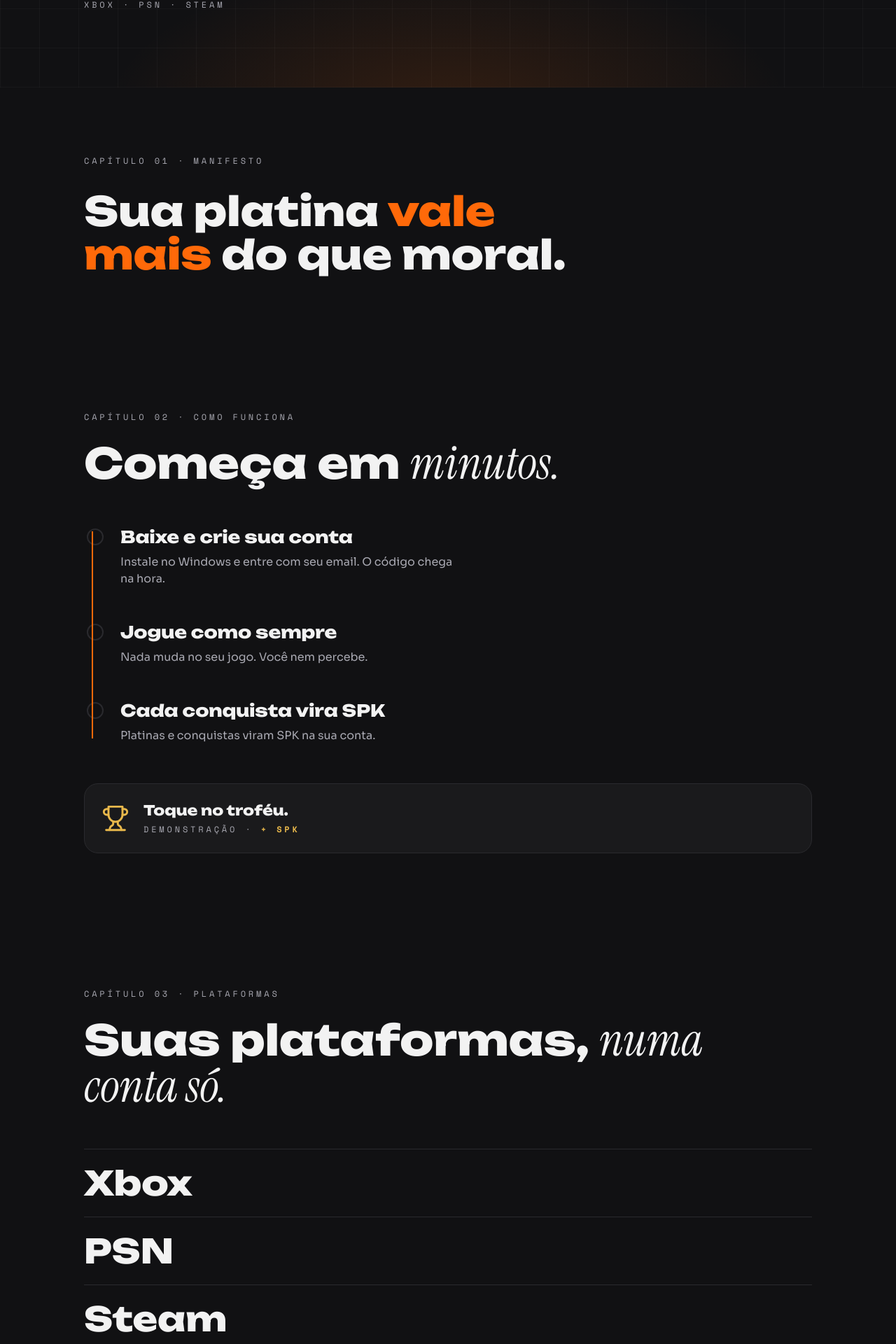
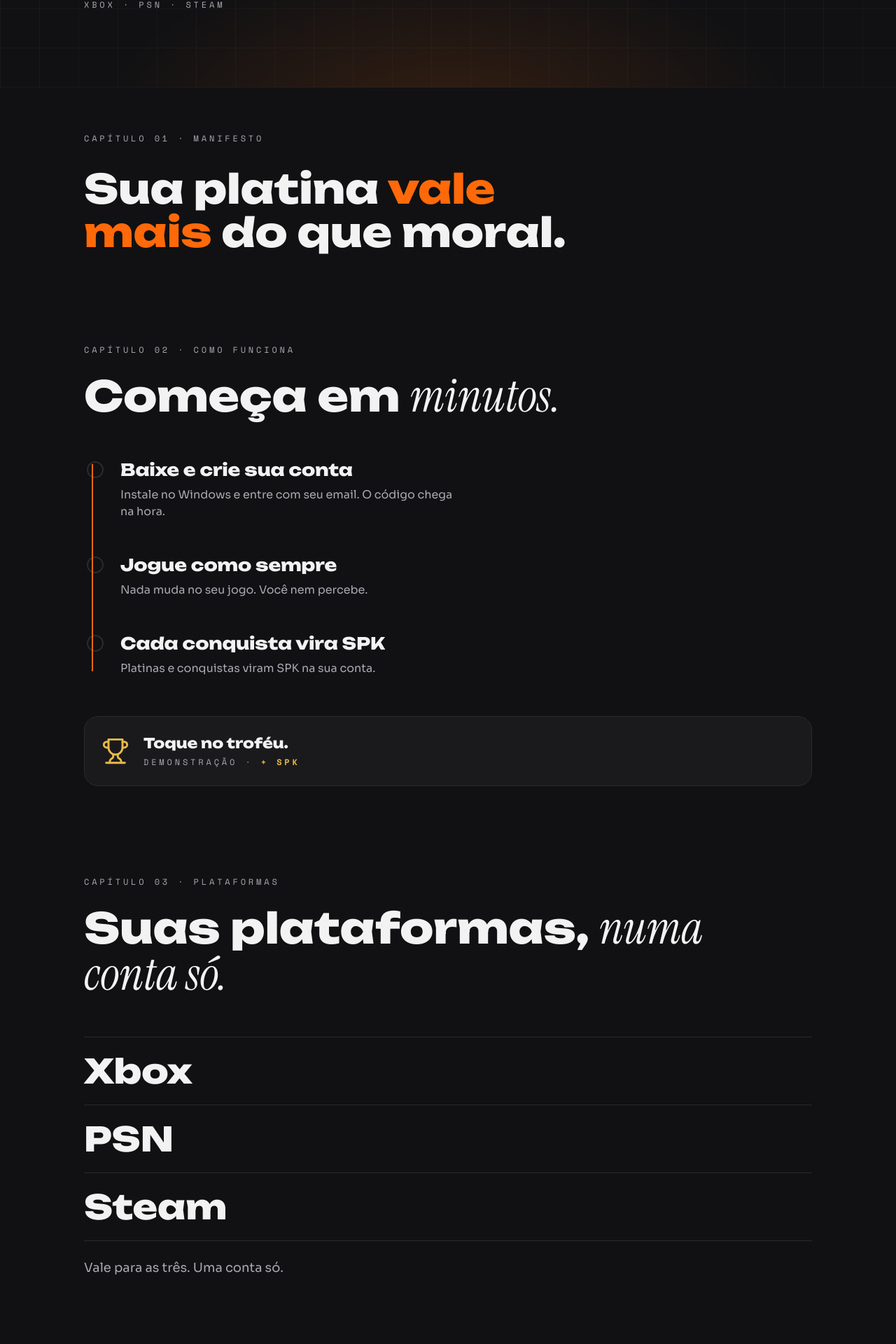
Before and after one commit to RodolfoAAPR/lp-sparkw, a React (Vite) app in the folder app/: page / in a window 1280 px wide. Shown: the part 675-2595 px from the top of the page at 70% size. Built offline with nearby package versions, Linux system fonts and the light colour scheme.

Commit message:
fix: tighten section rhythm again

```diff
--- a/app/src/sections/Baixar.tsx
+++ b/app/src/sections/Baixar.tsx
@@ -1,6 +1,6 @@
 export default function Baixar() {
   return (
-    <section id="baixar" className="py-16 md:py-24">
+    <section id="baixar" className="py-12 md:py-16">
       <div className="sw-concha">
         <p className="sw-mono" data-reveal style={{ color: "var(--sw-text-2)" }}>
           Capítulo 06 · Baixar
--- a/app/src/sections/ComoFunciona.tsx
+++ b/app/src/sections/ComoFunciona.tsx
@@ -17,7 +17,7 @@ export default function ComoFunciona() {
   const [toques, setToques] = useState(0);
 
   return (
-    <section id="como-funciona" className="py-16 md:py-24">
+    <section id="como-funciona" className="py-12 md:py-16">
       <div className="sw-concha">
         <p className="sw-mono" data-reveal style={{ color: "var(--sw-text-2)" }}>
           Capítulo 02 · Como funciona
--- a/app/src/sections/Duvidas.tsx
+++ b/app/src/sections/Duvidas.tsx
@@ -20,7 +20,7 @@ const ITENS = [
 
 export default function Duvidas() {
   return (
-    <section id="duvidas" className="py-16 md:py-24">
+    <section id="duvidas" className="py-12 md:py-16">
       <div className="sw-concha">
         <p className="sw-mono" data-reveal style={{ color: "var(--sw-text-2)" }}>
           Capítulo 05 · Dúvidas
--- a/app/src/sections/Instalacao.tsx
+++ b/app/src/sections/Instalacao.tsx
@@ -6,7 +6,7 @@ const PASSOS = [
 
 export default function Instalacao() {
   return (
-    <section id="instalacao" className="py-16 md:py-24">
+    <section id="instalacao" className="py-12 md:py-16">
       <div className="sw-concha">
         <p className="sw-mono" data-reveal style={{ color: "var(--sw-text-2)" }}>
           Capítulo 04 · Instalação
--- a/app/src/sections/Manifesto.tsx
+++ b/app/src/sections/Manifesto.tsx
@@ -7,7 +7,7 @@ export default function Manifesto() {
   const ref = useRef<HTMLElement | null>(null);
   useAcendePalavras(ref);
   return (
-    <section id="manifesto" className="py-16 md:py-24">
+    <section id="manifesto" className="py-12 md:py-16">
       <div className="sw-concha">
         <p className="sw-mono" data-reveal style={{ color: "var(--sw-text-2)" }}>
           Capítulo 01 · Manifesto
--- a/app/src/sections/Plataformas.tsx
+++ b/app/src/sections/Plataformas.tsx
@@ -2,7 +2,7 @@ const NOMES = ["Xbox", "PSN", "Steam"];
 
 export default function Plataformas() {
   return (
-    <section id="plataformas" className="py-16 md:py-24">
+    <section id="plataformas" className="py-12 md:py-16">
       <div className="sw-concha">
         <p className="sw-mono" data-reveal style={{ color: "var(--sw-text-2)" }}>
           Capítulo 03 · Plataformas
```
Also changed, not shown: 1 other file (tests, documents, lock files or other folders).
